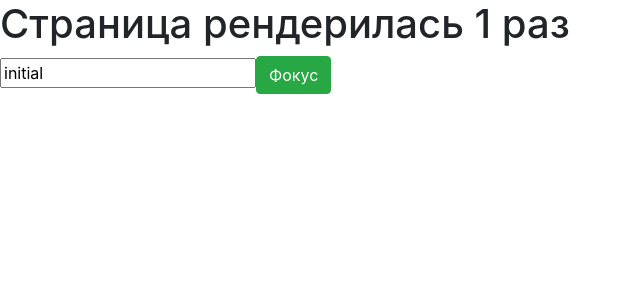
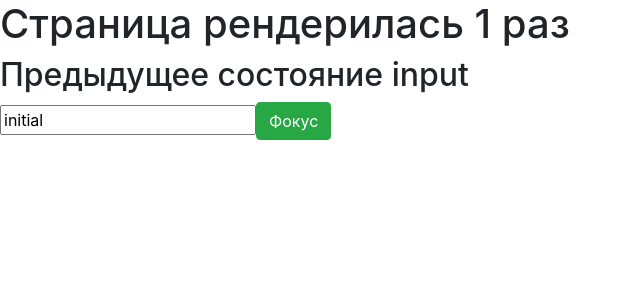
Before and after one commit to pherapont/react-hooks, a React (Create React App) app: page / in a window 1280 px wide. Shown: the top 300 px of the page, without its empty margins (0-640 px from the left). Built offline with nearby package versions, Linux system fonts and the light colour scheme.

Commit message:
Сохранение предыдущего состояния с помощью useRef

```diff
--- a/src/App.js
+++ b/src/App.js
@@ -1,6 +1,7 @@
 // useRef - для сохранения чего-либо между рендерами, если мы не хотим перерисовывать страницу
 // useRef - для создания ссылок на DOM-элементы
 // useRef - для программного создания фокуса на элементах DOM
+// useRef - для сохранения предыдущего состояния useState
 
 import React, { useState, useEffect, useRef } from 'react'
 
@@ -12,11 +13,16 @@ function App() {
 	const [inputValue, setInputValue] = useState('initial')
 	const renderCounter = useRef(1)
 	const inputRef = useRef(null)
+	const prevState = useRef('')
 
 	inputRef.current && console.log(inputRef.current.value)
 
 	useEffect(() => {
 		renderCounter.current++
+	})
+
+	useEffect(() => {
+		prevState.current = inputValue
 	})
 
 	const focus = () => {inputRef.current.focus()}
@@ -30,6 +36,7 @@ function App() {
 	return (
 		<div>
 			<h1>Страница рендерилась {renderCounter.current} раз</h1>
+			<h2>Предыдущее состояние input {prevState.current}</h2>
 			{/* <input value={inputValue} onChange={e => setInputValue(e.target.value)} /> */}
 			<input ref={inputRef} value={inputValue} onChange={e => setInputValue(e.target.value)} />
 			<button onClick={focus} className="btn btn-success">Фокус</button>
```
